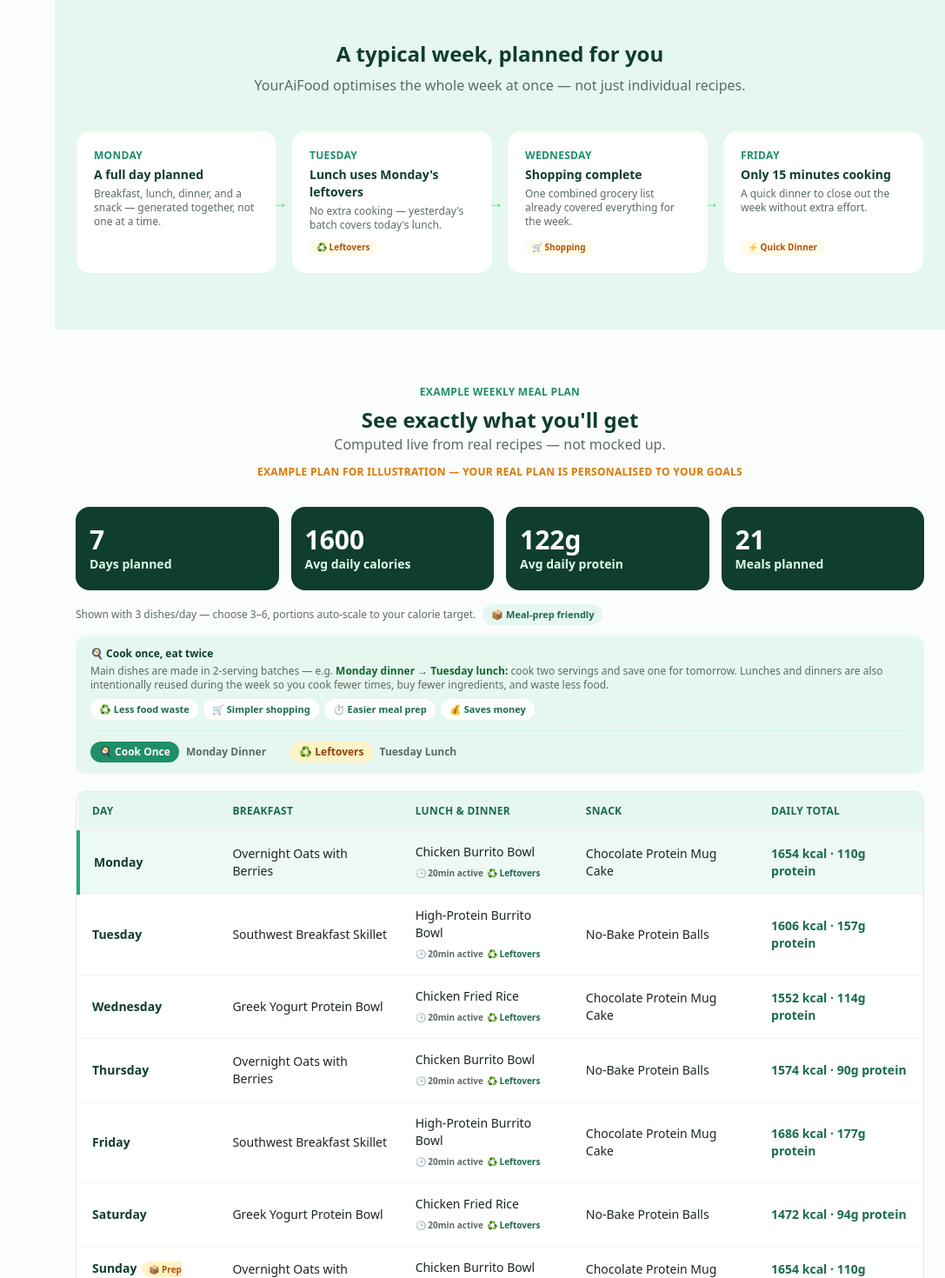
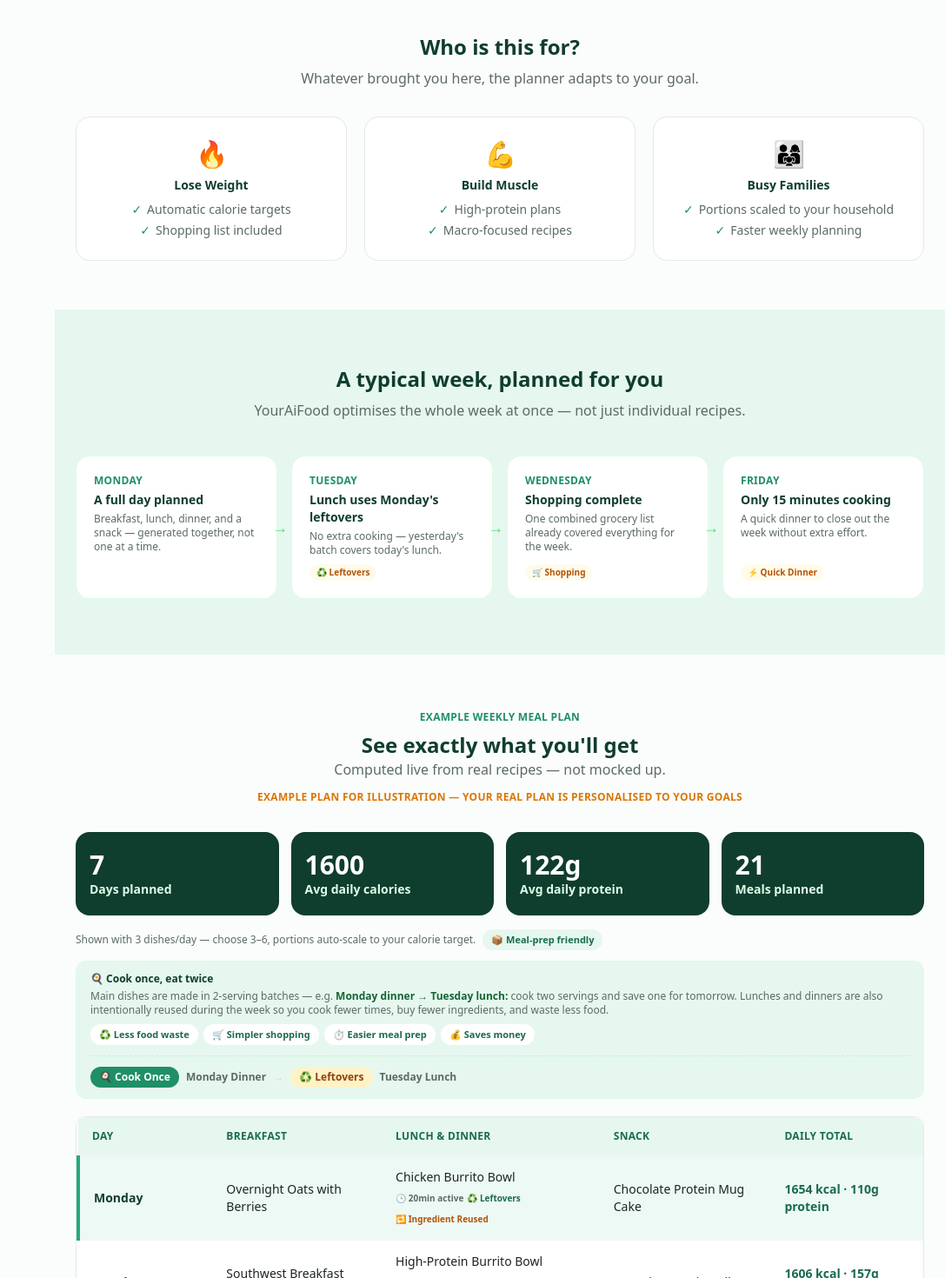
Before and after one commit to usario172332/youraifood-app, a Next.js app in the folder youraifood-app/: page / in a window 1280 px wide. Shown: the part 1900-3370 px from the top of the page at 87% size, without its empty margins (193-1280 px from the left). Built offline with nearby package versions, Linux system fonts and the light colour scheme; no server answers.

Commit message:
Premium copy refresh, reuse badge, PDF mockup polish, Who Is This For section

```diff
--- a/youraifood-app/components/EmailCapture.jsx
+++ b/youraifood-app/components/EmailCapture.jsx
@@ -61,7 +61,9 @@ export default function EmailCapture() {
             ))}
           </div>
           <div className="mb-2 flex items-center gap-2 rounded-lg bg-gray-50 p-2">
-            <span className="text-lg">🍽️</span>
+            <span className="flex h-8 w-8 shrink-0 items-center justify-center rounded-md bg-gradient-to-br from-green-200 to-green-100 text-base">
+              🍽️
+            </span>
             <div className="flex-1">
               <div className="h-2 w-3/4 rounded bg-gray-200" />
               <div className="mt-1 h-2 w-1/2 rounded bg-gray-100" />
--- a/youraifood-app/components/HomeContent.jsx
+++ b/youraifood-app/components/HomeContent.jsx
@@ -12,6 +12,7 @@ import FinalCTA from './FinalCTA';
 import EmailCapture from './EmailCapture';
 import InlineCTA from './InlineCTA';
 import TypicalWeek from './TypicalWeek';
+import WhoIsThisFor from './WhoIsThisFor';
 import { useAuth } from '../lib/AuthContext';
 
 export default function HomeContent() {
@@ -136,6 +137,7 @@ export default function HomeContent() {
       </section>
 
       <InlineCTA label="Create My Free Meal Plan" />
+      <WhoIsThisFor />
       <TypicalWeek />
       <SamplePlan />
       <WhyYourAiFood />
--- a/youraifood-app/components/Pricing.jsx
+++ b/youraifood-app/components/Pricing.jsx
@@ -17,16 +17,20 @@ const FREE_FEATURES = [
 
 const PREMIUM_FEATURES = [
   {
-    title: 'Plan every week without limits',
-    text: 'A new personalised week whenever your goals or schedule change — no monthly cap.',
+    title: 'Cook smarter every week',
+    text: 'Unlimited AI planning whenever your goals or schedule change — no monthly cap.',
   },
   {
     title: 'Change your mind without starting over',
-    text: "Swap out any meal or regenerate a single day without rebuilding the rest of your week.",
+    text: 'Swap out any meal or regenerate a single day without rebuilding the rest of your week.',
   },
   {
     title: 'Unlock the full recipe library',
     text: 'All 235 recipes whenever you need inspiration, not just the 24 free ones.',
+  },
+  {
+    title: 'Waste less food',
+    text: 'Ingredient swap suggestions across every recipe, not just the free 24.',
   },
   {
     title: 'Fine-tune your targets anytime',
--- a/youraifood-app/components/SamplePlan.jsx
+++ b/youraifood-app/components/SamplePlan.jsx
@@ -125,6 +125,15 @@ export default function SamplePlan() {
     });
   });
 
+  // How many times each main dish's recipe id appears across the week —
+  // real, computed from the actual sample data — so we can flag genuinely
+  // reused recipes (and therefore reused ingredients) instead of a made-up label.
+  const mainDishCounts = {};
+  SAMPLE_DAYS.forEach((row) => {
+    const id = row.mainDishes?.[0]?.id;
+    if (id) mainDishCounts[id] = (mainDishCounts[id] || 0) + 1;
+  });
+
   return (
     <section className="px-6 py-16">
       <div className="mx-auto max-w-[1120px]">
@@ -217,6 +226,9 @@ export default function SamplePlan() {
                         <div className="mt-1 flex flex-wrap gap-1 text-[10px] font-semibold text-ink-soft">
                           <span>🕒 {main.time}min active</span>
                           {makesLeftovers && <span className="text-green-700">♻️ Leftovers</span>}
+                          {mainDishCounts[main.id] > 1 && (
+                            <span className="text-amber-700">🔁 Ingredient Reused</span>
+                          )}
                         </div>
                       )}
                     </td>
--- /dev/null
+++ b/youraifood-app/components/WhoIsThisFor.jsx
@@ -0,0 +1,46 @@
+const GROUPS = [
+  {
+    icon: '🔥',
+    title: 'Lose Weight',
+    points: ['Automatic calorie targets', 'Shopping list included'],
+  },
+  {
+    icon: '💪',
+    title: 'Build Muscle',
+    points: ['High-protein plans', 'Macro-focused recipes'],
+  },
+  {
+    icon: '👨‍👩‍👧',
+    title: 'Busy Families',
+    points: ['Portions scaled to your household', 'Faster weekly planning'],
+  },
+];
+
+export default function WhoIsThisFor() {
+  return (
+    <section className="px-6 py-14">
+      <div className="mx-auto max-w-[1120px]">
+        <h2 className="text-center text-2xl font-extrabold text-green-900">Who is this for?</h2>
+        <p className="mx-auto mb-8 mt-2 max-w-xl text-center text-ink-soft">
+          Whatever brought you here, the planner adapts to your goal.
+        </p>
+        <div className="grid grid-cols-1 gap-5 sm:grid-cols-3">
+          {GROUPS.map((g) => (
+            <div key={g.title} className="rounded-2xl border border-gray-200 bg-white p-6 text-center">
+              <div className="mb-2 text-3xl">{g.icon}</div>
+              <h3 className="mb-2 text-sm font-extrabold text-green-900">{g.title}</h3>
+              <ul className="space-y-1 text-sm text-ink-soft">
+                {g.points.map((p) => (
+                  <li key={p} className="flex items-center justify-center gap-1.5">
+                    <span className="text-green-600">✓</span>
+                    {p}
+                  </li>
+                ))}
+              </ul>
+            </div>
+          ))}
+        </div>
+      </div>
+    </section>
+  );
+}
```
